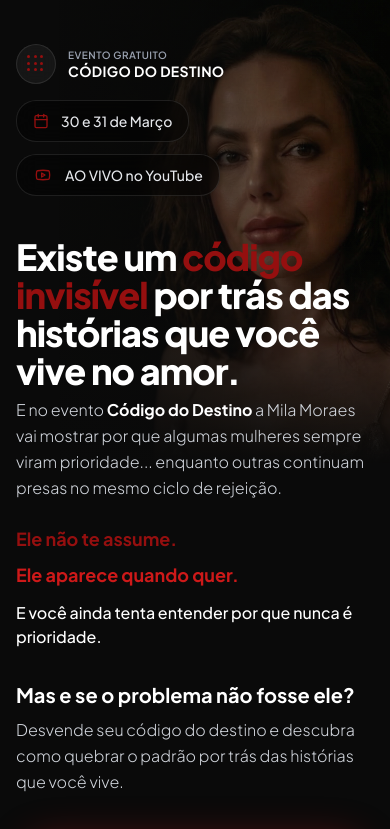
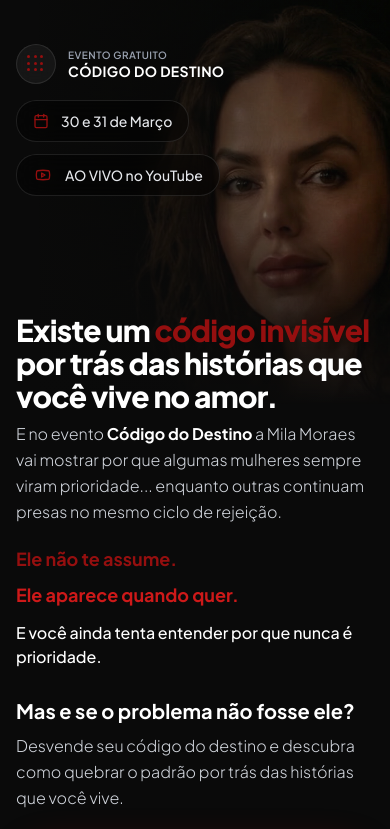
Before and after one commit to bilottefabiodev/Pag-Capt-Milla, a React (Vite) app: page / in a window 390 px wide. Shown: the top 829 px of the page. Built offline with nearby package versions, Linux system fonts and the light colour scheme.

Commit message:
fix: fine tune mobile layout spacing and font sizes

```diff
--- a/src/components/Hero.tsx
+++ b/src/components/Hero.tsx
@@ -8,11 +8,11 @@ export const Hero = () => {
             {/* Background Image / Overlay */}
             <div className="absolute inset-0 z-0 bg-[#0A0A0A]">
                 {/* Limit height on mobile to make text readability perfect on black background below her */}
-                <div className="absolute top-0 right-0 w-[85%] md:w-[60%] md:right-0 h-[55vh] md:h-full md:left-auto">
+                <div className="absolute top-0 right-[-10%] w-[100%] md:w-[60%] md:right-0 h-[48vh] md:h-full md:left-auto">
                     <img
                         src="/Mila.jpeg"
                         alt="Mila Moraes"
-                        className="w-full h-full object-cover object-[75%_top] md:object-top opacity-75 md:opacity-80"
+                        className="w-full h-full object-cover object-[70%_top] md:object-top opacity-75 md:opacity-80"
                         style={{ maskImage: 'linear-gradient(to bottom, black 50%, transparent 100%)', WebkitMaskImage: 'linear-gradient(to bottom, black 50%, transparent 100%)' }}
                     />
                 </div>
@@ -58,12 +58,12 @@ export const Hero = () => {
                 </div>
 
                 {/* Spacer on mobile to make text start under her face */}
-                <div className="h-[5vh] min-h-[40px] md:hidden shrink-0 w-full" />
+                <div className="h-[14vh] min-h-[100px] md:hidden shrink-0 w-full" />
 
                 {/* Bottom section: Headline and Copy (pushed down) */}
-                <div className="flex flex-col space-y-5 md:mt-8 relative z-30 w-full pb-4">
+                <div className="flex flex-col space-y-4 md:space-y-5 md:mt-8 relative z-30 w-full pb-4">
                     {/* Headline */}
-                    <h1 className="text-[36px] md:text-5xl lg:text-[54px] font-extrabold tracking-tight text-white leading-[1.05] mb-2">
+                    <h1 className="text-[30px] md:text-5xl lg:text-[54px] font-extrabold tracking-tight text-white leading-[1.1] mb-2">
                         Existe um <span className="text-[var(--color-brand-start)]">código invisível</span> por trás das histórias que você vive no amor.
                     </h1>
 
```
